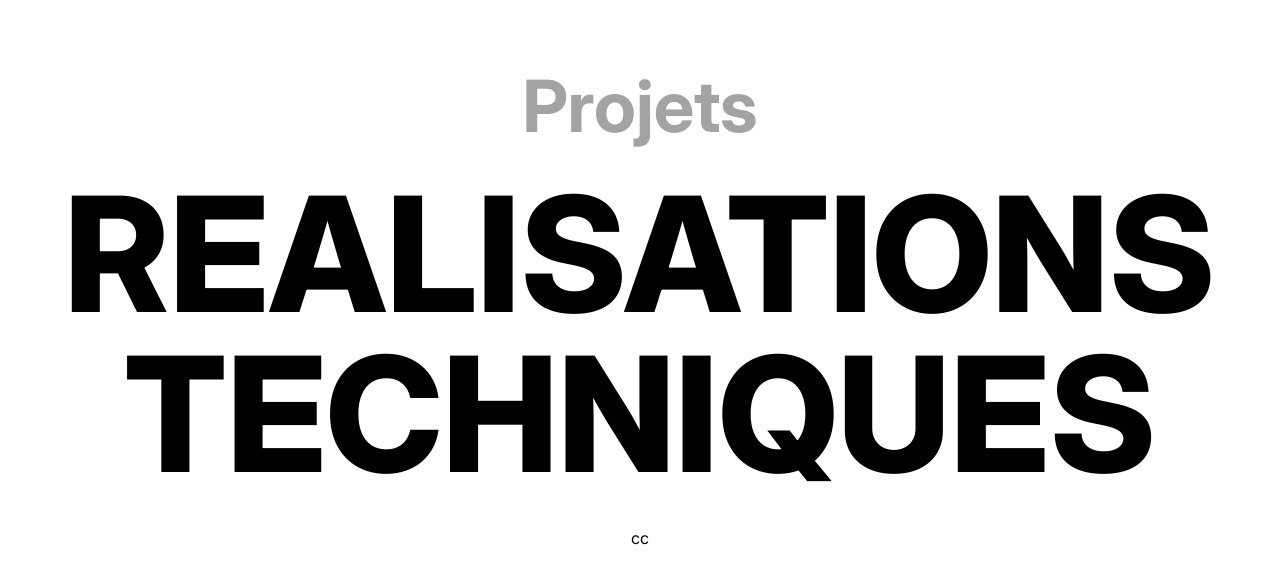
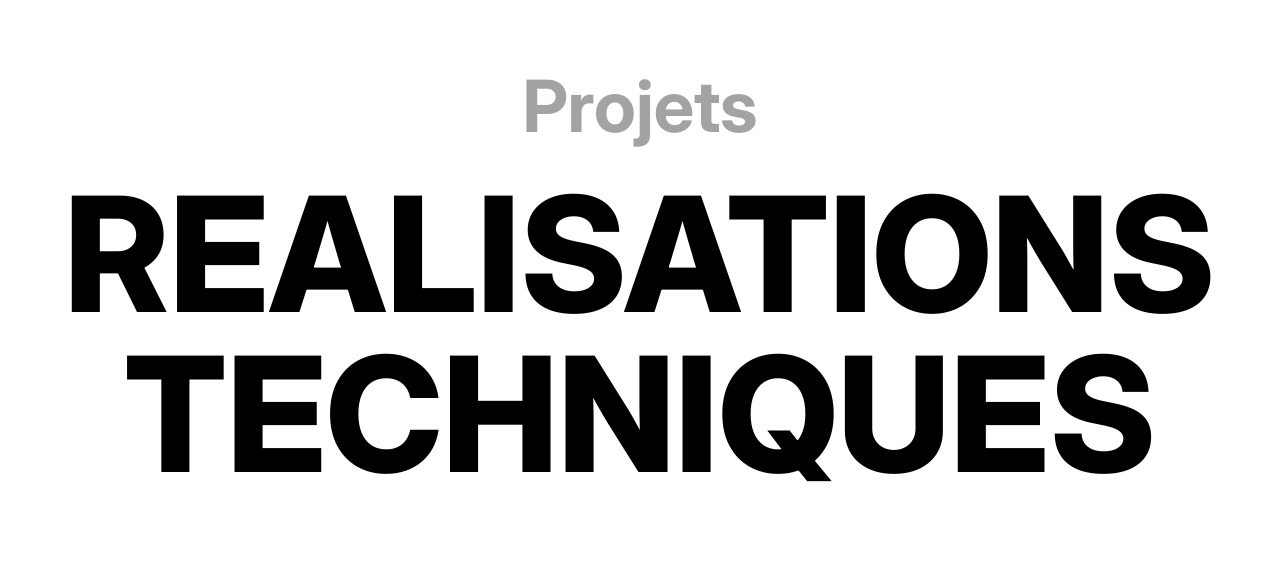
Before and after one commit to Matsuel/portfolio, a Next.js app: page / in a window 1280 px wide. Shown: the part 890-1474 px from the top of the page. Built offline with nearby package versions, Linux system fonts and the light colour scheme.

Commit message:
Component SectionLayout -> make children optional

```diff
--- a/src/components/sections/Projets.tsx
+++ b/src/components/sections/Projets.tsx
@@ -4,7 +4,7 @@ import SectionLayout from '@/components/sections/SectionLayout'
 const Projets = () => {
     return (
         <SectionLayout title="Projets" subtitle='realisations techniques'>
-            cc
+
         </SectionLayout>
     )
 }
--- a/src/components/sections/SectionLayout.tsx
+++ b/src/components/sections/SectionLayout.tsx
@@ -5,7 +5,7 @@ import Subtitle from '@/components/Subtitle'
 interface SectionLayoutProps extends React.HTMLAttributes<HTMLDivElement> {
     title: string
     subtitle: string
-    children: React.ReactNode
+    children?: React.ReactNode
 }
 
 const SectionLayout = ({
```
